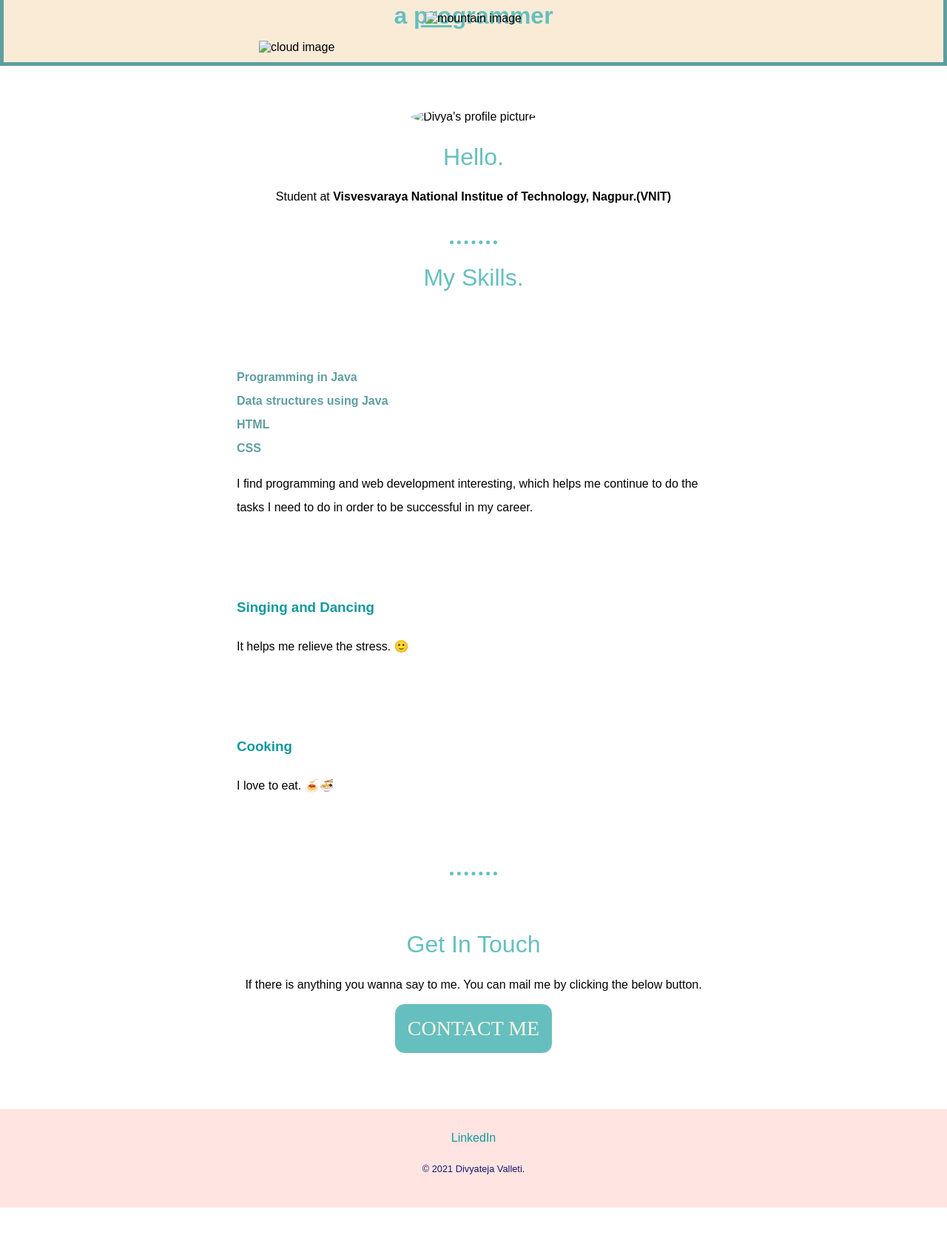
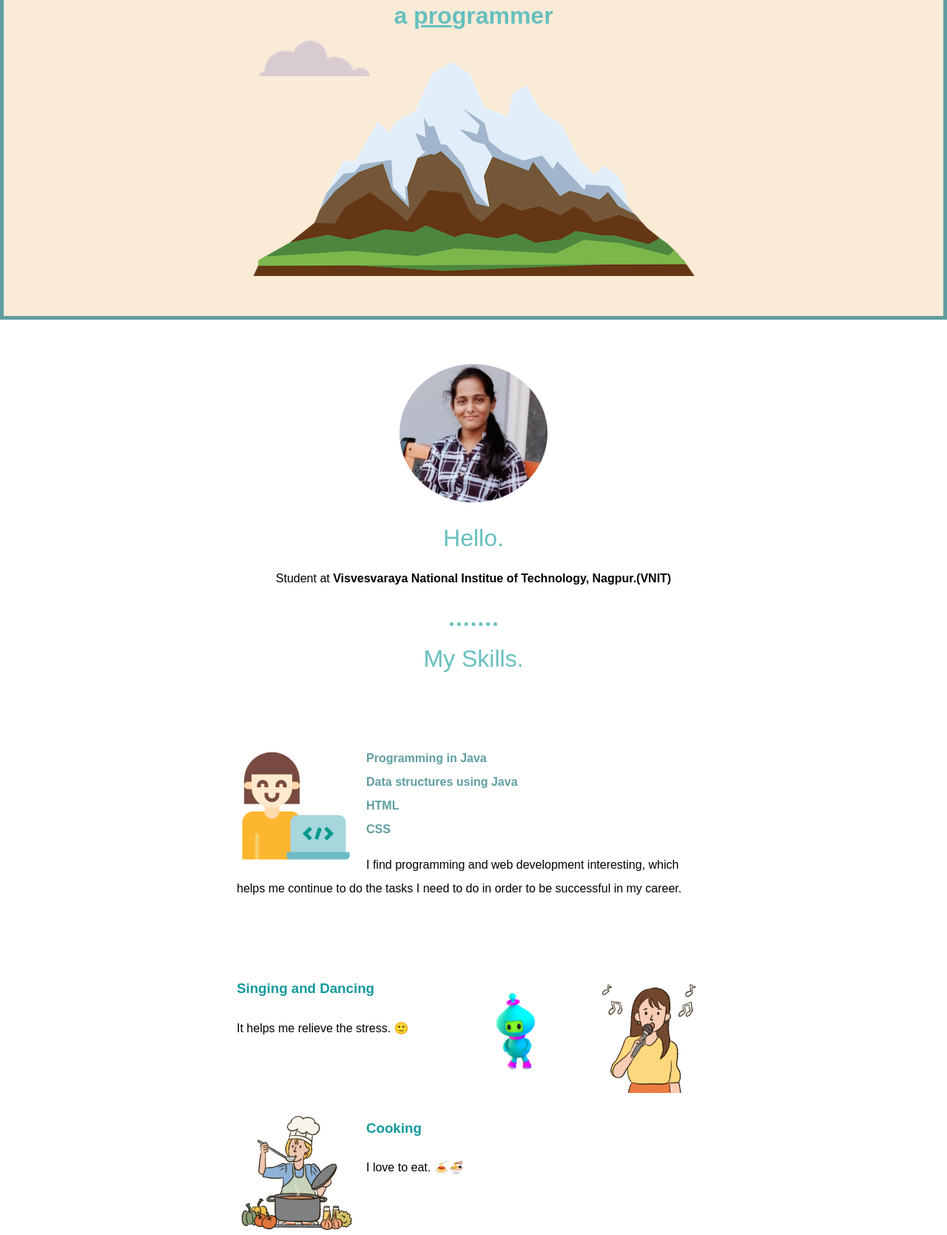
Before and after one commit to ValletiDivyateja/cv1, a plain HTML site: page index.html in a window 1280 px wide. Shown: the part 245-1914 px from the top of the page at 74% size. Before the commit the page ends 1877 px from the top, so only its background shows below. Drawn offline with Linux system fonts and the light colour scheme.

Commit message:
Update index.html

```diff
--- a/index.html
+++ b/index.html
@@ -12,13 +12,13 @@
 
 <body>
   <div class="topdiv">
-    <img class="topcloud" src="images/cloud.png" alt="cloud image">
+    <img class="topcloud" src="cloud.png" alt="cloud image">
 
     <h1>I'm Divyateja</h1>
     <h2><strong>a <span class="underline">pro</span>grammer</strong> </h2>
     <!--1em = 100% in font size-->
-    <img class="bottomcloud" src="images/cloud.png" alt="cloud image">
-    <img class="mountain" src="images/mountain.png" alt="mountain image">
+    <img class="bottomcloud" src="cloud.png" alt="cloud image">
+    <img class="mountain" src="mountain.png" alt="mountain image">
   </div>
   <!--<div class="middlediv">
 
@@ -28,7 +28,7 @@
     </div>-->
   <div class="middlediv">
     <div class="profile">
-      <img class="profilePicture" src="images/pp.jpg" alt="Divya's profile picture">
+      <img class="profilePicture" src="pp.jpg" alt="Divya's profile picture">
       <h2>Hello.</h2>
       <p>Student at <strong>Visvesvaraya National Institue of Technology, Nagpur.(VNIT)</strong></p>
     </div>
@@ -36,7 +36,7 @@
     <div class="skills">
       <h2>My Skills.</h2>
       <div class="skill-row">
-        <img class="programmingImage" src="images/developer.png" alt="">
+        <img class="programmingImage" src="developer.png" alt="">
         <h4>Programming in Java</h4>
         <h4>Data structures using Java</h4>
         <h4>HTML</h4>
@@ -44,13 +44,13 @@
         <p class="p1">I find programming and web development interesting, which helps me continue to do the tasks I need to do in order to be successful in my career.</p>
       </div>
       <div class="skill-row">
-        <img class="extraskill1" src="images/singing.gif" alt="">
-        <img class="extraskill1" src="images/dancing.gif" alt="">
+        <img class="extraskill1" src="singing.gif" alt="">
+        <img class="extraskill1" src="dancing.gif" alt="">
         <h3>Singing and Dancing</h3>
         <p class="p2">It helps me relieve the stress. 🙂</p>
       </div>
       <div class="skill-row">
-        <img class="extraskill2" src="images/cooking.gif" alt="">
+        <img class="extraskill2" src="cooking.gif" alt="">
         <h3>Cooking</h3>
         <p class="p3">I love to eat. 🍝🍜</p>
       </div>
```
